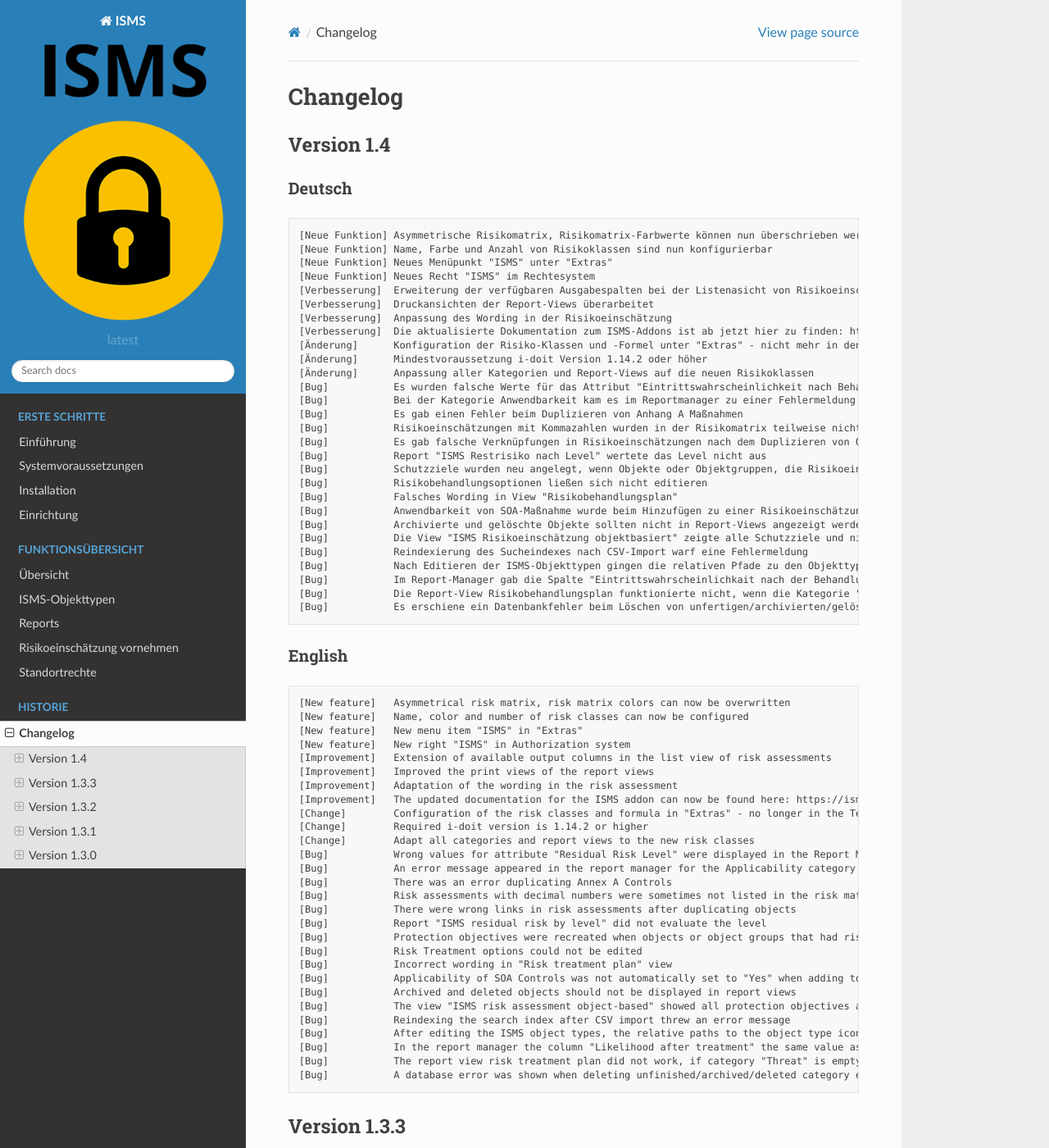
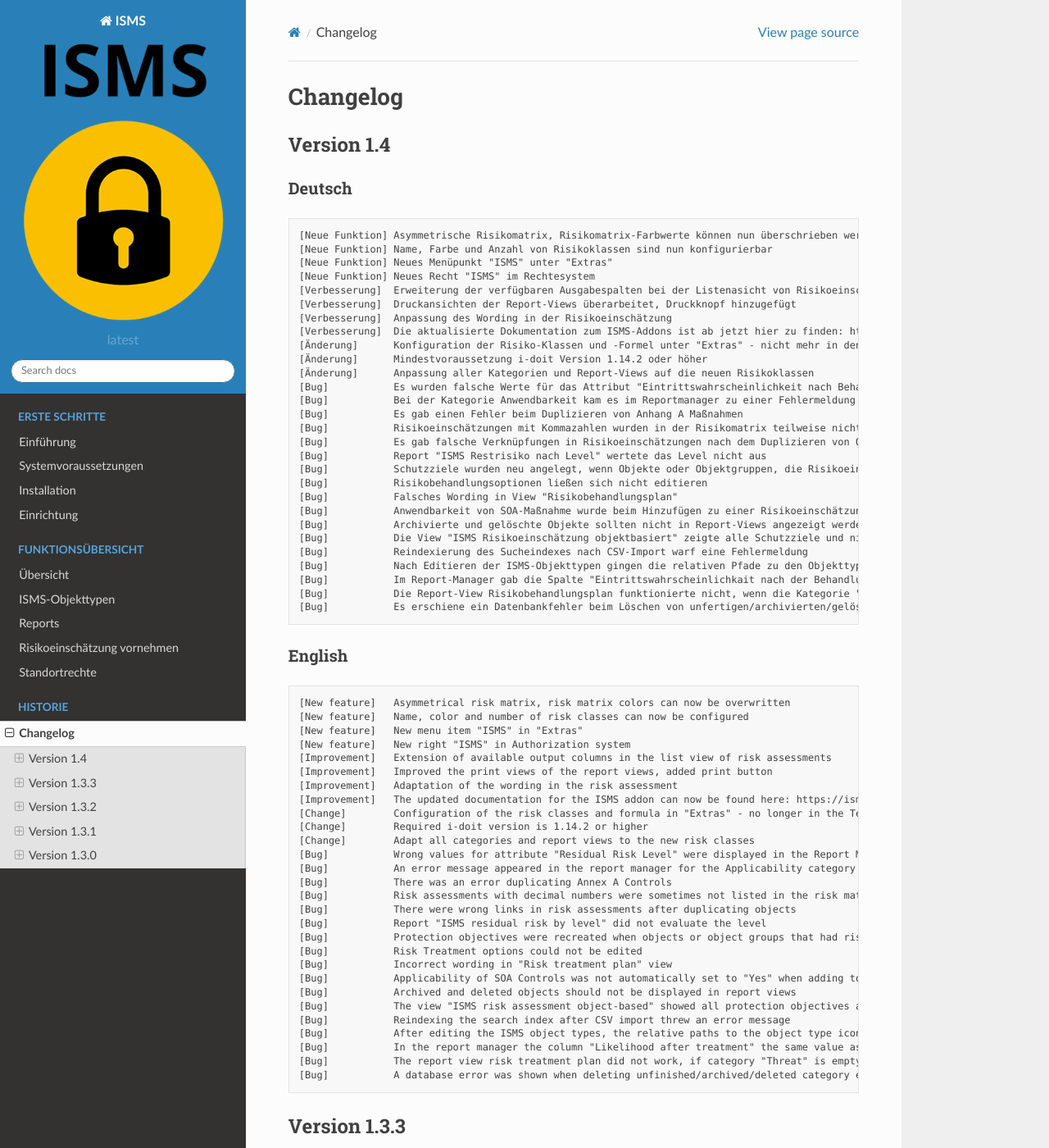
Before and after one commit to becon-de/isms.addon.docs, a Sphinx documentation site: the page built from doc/changelog.rst, in a window 1280 px wide and 1400 px high. Shown: the whole window at 82% size. Built offline with Sphinx 7.4.7 and the Read the Docs theme 2.0.0, drawn with Linux system fonts in a browser that asks for light colours.

```diff
--- a/doc/changelog.rst
+++ b/doc/changelog.rst
@@ -15,7 +15,7 @@ Deutsch
 [Neue Funktion] Neues Menüpunkt "ISMS" unter "Extras"
 [Neue Funktion] Neues Recht "ISMS" im Rechtesystem
 [Verbesserung]  Erweiterung der verfügbaren Ausgabespalten bei der Listenasicht von Risikoeinschätzungen
-[Verbesserung]  Druckansichten der Report-Views überarbeitet
+[Verbesserung]  Druckansichten der Report-Views überarbeitet, Druckknopf hinzugefügt
 [Verbesserung]  Anpassung des Wording in der Risikoeinschätzung
 [Verbesserung]  Die aktualisierte Dokumentation zum ISMS-Addons ist ab jetzt hier zu finden: https://isms.readthedocs.io
 [Änderung]      Konfiguration der Risiko-Klassen und -Formel unter "Extras" - nicht mehr in den Mandanteneinstellungen
@@ -49,7 +49,7 @@ English
 [New feature]   New menu item "ISMS" in "Extras"
 [New feature]   New right "ISMS" in Authorization system
 [Improvement]   Extension of available output columns in the list view of risk assessments
-[Improvement]   Improved the print views of the report views
+[Improvement]   Improved the print views of the report views, added print button
 [Improvement]   Adaptation of the wording in the risk assessment
 [Improvement]   The updated documentation for the ISMS addon can now be found here: https://isms.readthedocs.io (only in german yet)
 [Change]        Configuration of the risk classes and formula in "Extras" - no longer in the Tenantsettings
--- a/doc/systemvoraussetzungen.rst
+++ b/doc/systemvoraussetzungen.rst
@@ -5,3 +5,6 @@ Systemvoraussetzungen
 Als Add-on für die i-doit CMDB setzt das ISMS-Add-on natürlich ein funktionsfähiges i-doit voraus.
 
 Die aktuelle Version des ISMS-Add-on setzt die i-doit Version 1.14.2 voraus.
+
+..  note::
+    Diese Dokumentation bezieht sich -wenn nicht anders erwähnt- immer auf die aktuelle Version des ISMS-Addon.
```
